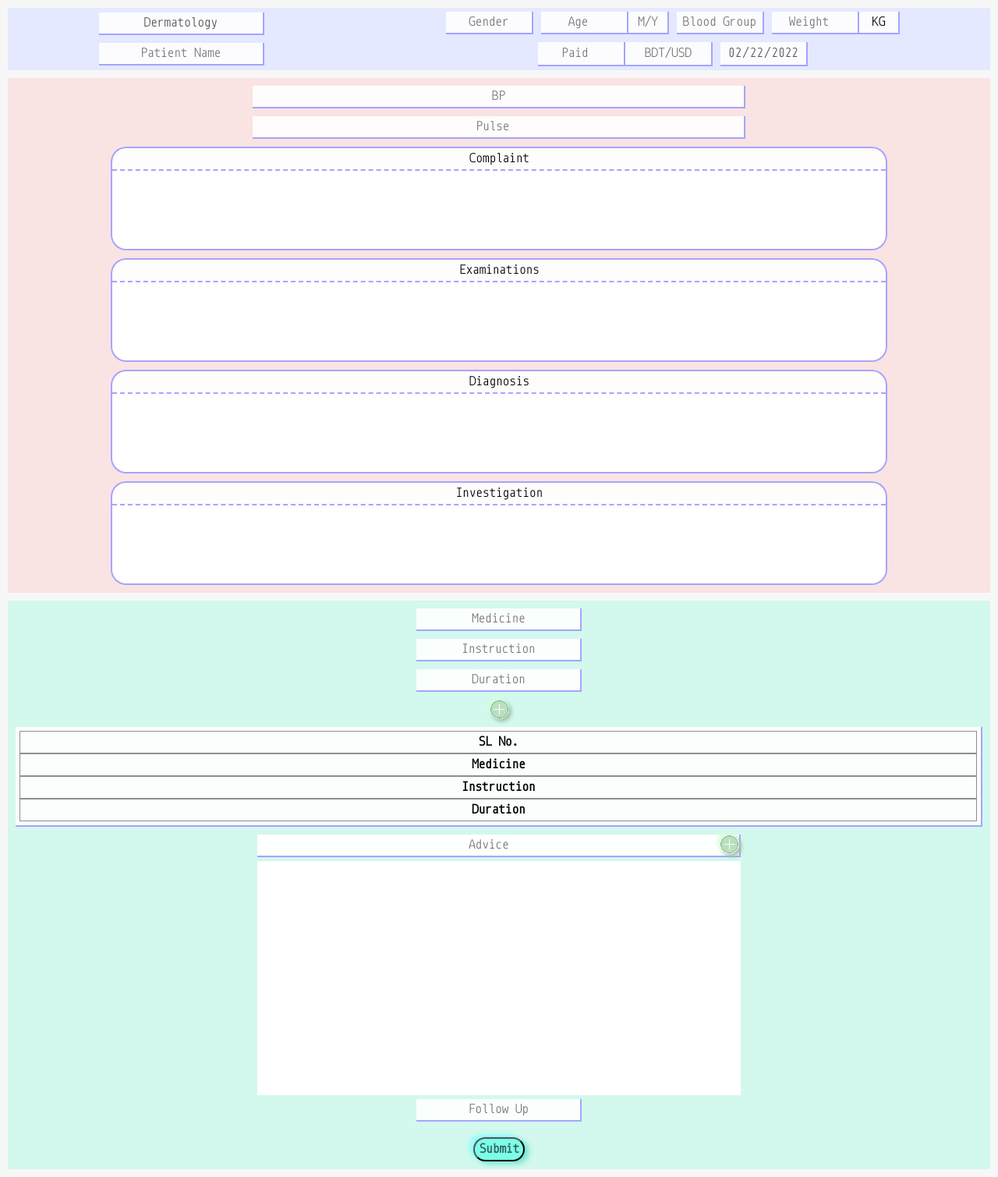
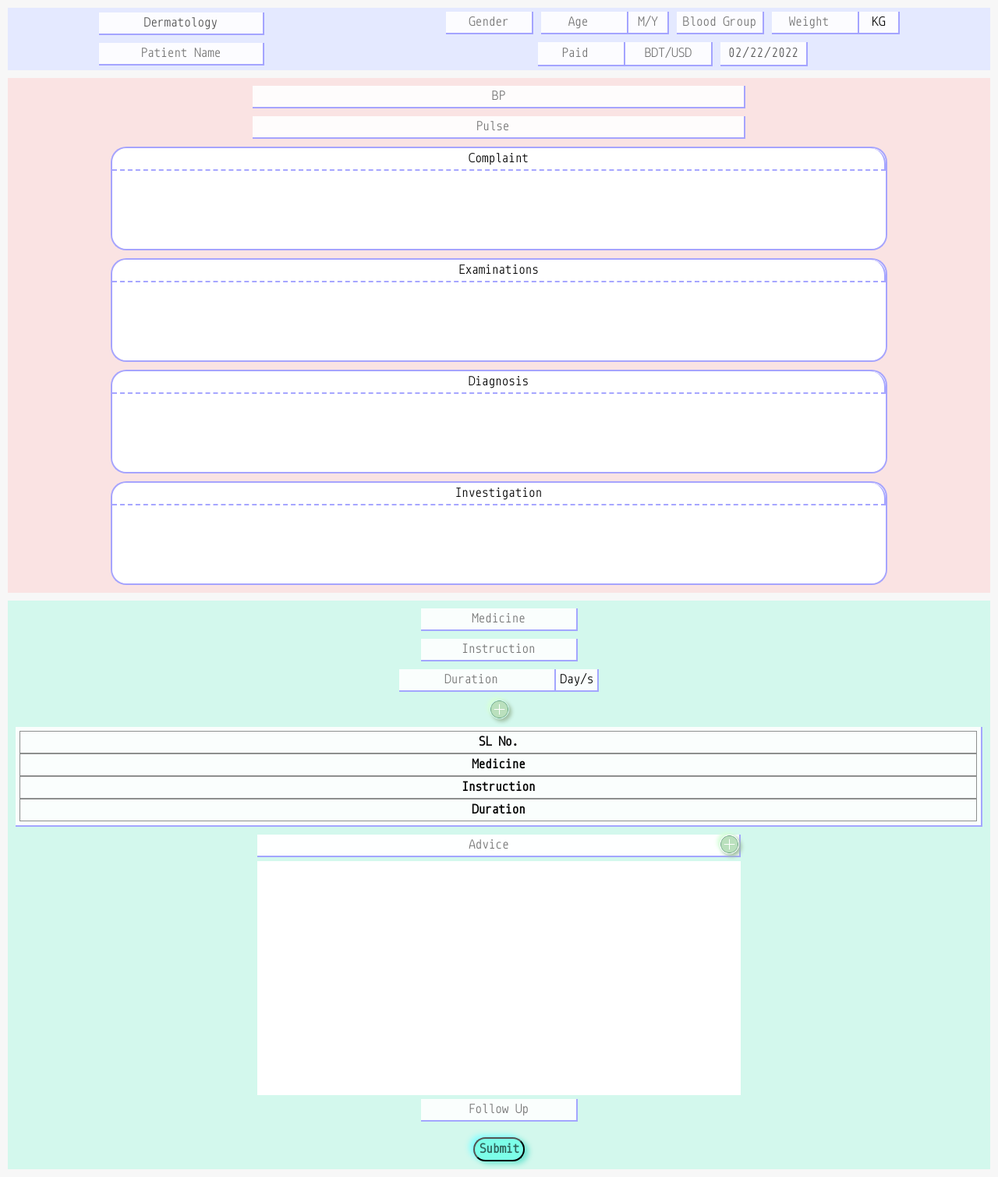
Before and after one commit to 9102alexism/final_year_development_project, a web app: file front_end/doctor/html/prescription.html in a window 1280 px wide. Shown: the part 70-1579 px from the top of the page at 78% size. Run offline with its HTML, style and script files only (its server is not run), Linux system fonts and the light colour scheme; lists and menus that the app fills with data are empty.

Commit message:
duration_alignment_fixed

```diff
--- a/front_end/doctor/css/prescription.css
+++ b/front_end/doctor/css/prescription.css
@@ -165,7 +165,6 @@
     justify-content: center;
     gap: 10px;
 }
-
 #left_section{
     width: 25%;
     display: flex;
@@ -175,7 +174,6 @@
     gap: 10px;
     background-color: var(--result_left_color);
 }
-
 #left_section > input{
     width: 50%;
     padding: 5px;
@@ -185,7 +183,6 @@
     border-bottom: 2px solid var(--border_color);
     background-color: var(--input_color);
 }
-
 #left_section .mini_group{
     width: 80%;
     display: flex;
@@ -196,7 +193,6 @@
     border-radius: 20px;
     background-color: var(--input_color);
 }
-
 #left_section textarea{
     width: 100%;
     height: 100px;
@@ -210,15 +206,15 @@
     border-bottom-left-radius: inherit;
     border-bottom-right-radius: inherit;
 }
-
 #left_section label{
     width: 100%;
     padding: 5px;
     box-sizing: border-box;
     text-align: center;
     border-bottom: 2px dashed var(--border_color);
+    border-top-left-radius: inherit;
+    border-top-right-radius: inherit;
 }
-
 #right_section{
     width: 65%;
     display: flex;
@@ -227,7 +223,6 @@
     gap: 10px;
     background-color: var(--result_right_color);
 }
-
 #right_section .mini_group{
     display: flex;
     justify-content: center;
@@ -235,9 +230,11 @@
     flex-wrap: wrap;
     gap: 10px;
 }
-
-#right_section input{
-    width: 200px;
+#right_section #sub_mini_group{
+    display: flex;
+    flex-wrap: wrap;
+}
+#right_section input, label{
     padding: 5px;
     text-align: center;
     border: none;
@@ -245,48 +242,40 @@
     border-bottom: 2px solid var(--border_color);
     background-color: var(--input_color);
 }
-
 #right_section .mini_group img{
     height: 25px;
     border-radius: 25px;
     box-shadow: var(--add_btn_shadow);
 }
-
 #right_section .mini_group img:active{
     box-shadow: var(--add_btn_shadow_clicked);
 }
-
 #med_tb{
     padding: 5px;
     border-right: 2px solid var(--border_color);
     border-bottom: 2px solid var(--border_color);
     background-color: var(--input_color);
 }
-
 table{
     display: flex;
     flex-direction: column;
 }
-
 tr{
     display: flex;
     /* flex-wrap: wrap; */
     /* justify-content: space-between; */
 }
-
 th, td{
     width: 100%;
     padding: 5px;
     text-align: center;
     border: 1px solid var(--table_border_color);
 }
-
 td:nth-last-child(1){
     border-left: none;
     width: 10%;
     margin: auto;
 }
-
 td > img{
     height: 25px;
     border-radius: 25px;
@@ -295,19 +284,16 @@
 td > img:active{
     box-shadow: var(--del_btn_shadow_clicked);
 }
-
 #others{
     display: flex;
     gap: 5px;
 }
-
 #others_left{
     width: 50%;
     display: flex;
     flex-direction: column;
     gap: 5px;
 }
-
 #adv_btn{
     display: flex;
     border: none;
@@ -315,31 +301,25 @@
     border-bottom: 2px solid var(--border_color);
     background-color: var(--input_color);
 }
-
 #adv_btn:focus-within{
     border: 2px solid var(--advice_btn_focus);
 }
-
 #adv_btn > img{
     height: 25px;
     border-radius: 25px;
     box-shadow: var(--add_btn_shadow);
 }
-
 #adv_btn > img:active{
     box-shadow: var(--add_btn_shadow_clicked);
 }
-
 #adv_btn input{
     border: none;
     width: 100%;
     box-sizing: border-box;
 }
-
 #adv_btn input:focus{
     outline: none !important;
 }
-
 #others_left textarea{
     height: 300px;
     padding: 10px;
@@ -348,7 +328,6 @@
     resize: none;
     box-sizing: border-box;
 }
-
 #others_right{
     width: 50%;
     display: flex;
@@ -357,7 +336,6 @@
     justify-content: center;
     gap: 20px;
 }
-
 button{
     font-weight: bolder;
     padding: 5px;
@@ -369,7 +347,6 @@
 button:active{
     box-shadow: inset 5px 3px 7px #70e5d1, inset -5px -3px 7px #88ffff;
 }
-
 /* media_queries */
 @media only screen and (max-device-width: 800px){
     #left_section, #right_section{
--- a/front_end/doctor/html/prescription.html
+++ b/front_end/doctor/html/prescription.html
@@ -9,7 +9,6 @@
 
         <title>Prescription</title>
     </head>
-
     <body>
         <header>
             <div class="container">
@@ -24,7 +23,6 @@
                 </div>
             </div>
         </header>
-
         <main>
             <div class="container">
                 <form>
@@ -103,8 +101,10 @@
                                 <input list="instructions" name="instruction">
                                 <datalist id="instructions"></datalist>
                                 <!-- durations -->
-                                <input list="durations" name="duration">
-                                <datalist id="durations"></datalist>
+                                <div id="sub_mini_group">
+                                    <input type="number" name="duration" id="duration">
+                                    <label for="duration">Day/s</label>
+                                </div>
                                 <!-- add_medicine -->
                                 <img id="add_med" src="../resources/add.png">
                             </div>
@@ -146,7 +146,6 @@
                 </form>
             </div>
         </main>
-
         <footer></footer>
     </body>
 
--- a/front_end/doctor/js/prescription.js
+++ b/front_end/doctor/js/prescription.js
@@ -8,7 +8,6 @@
     add_adv
     advice
     submit_btn
-
     constructor(){
         this.new_date = new Date()
         this.form = document.forms[0]
@@ -38,7 +37,6 @@
         this.instruction = this.form["instruction"]
         this.duration = this.form["duration"]
 
-
         this.adv = this.form["adv"]
         this.add_adv = document.getElementById("add_advice")
         this.advice = this.form["advice"]
@@ -46,7 +44,6 @@
         this.follow_up = this.form["follow_up"]
         this.submit_btn = document.getElementsByTagName("button")[0]
     }
-
     set_data(){
         // department
         var department_available = ["Dermatology"]
@@ -142,13 +139,6 @@
         }
         this.instruction.placeholder = "Instruction"
 
-        var data_available = ["5days", "1month"]
-        var duration_list = document.getElementById("durations")
-        for(var duration of data_available){
-            var opt = document.createElement("option")
-            opt.value = duration
-            duration_list.appendChild(opt)
-        }
         this.duration.placeholder = "Duration"
 
         var data_available = ["Don't stay on shower for long", "Drink hot water when necessary"]
@@ -160,7 +150,7 @@
         }
         this.adv.placeholder = "Advice"
 
-        var data_available = ["1week", "1month"]
+        var data_available = ["1 week", "1 month"]
         var follow_up_list = document.getElementById("follow_ups")
         for(var follow_up of data_available){
             var opt = document.createElement("option")
@@ -169,7 +159,6 @@
         }
         this.follow_up.placeholder = "Follow Up"
     }
-
     textarea_bullet(event){
         // special_thanks => https://stackoverflow.com/a/57042927
         var bullet = "\u2022"
@@ -185,13 +174,13 @@
             target.selectionEnd = selectionStart + `${bullet} `.length
         }
     }
-
     add_medicine(){
         var form = document.forms[0]
 
         if(form["medicine"].value){
             if(form["instruction"].value){
                 if(form["duration"].value){
+                    if(parseInt(form["duration"].value) > 0 && parseInt(form["duration"].value) <= 365){
                         var form = document.forms[0]
                         var table = form.getElementsByTagName("table")[0]
                         var row_count = table.tBodies[0].rows.length + 1
@@ -215,19 +204,19 @@
                         form["instruction"].value = ""
                         form["duration"].value = ""
                     }
+                    else alert("Duration Range 0-365"); form["duration"].focus()
+                }
                 else form["duration"].focus()
             }
             else form["instruction"].focus()
         }
         else form["medicine"].focus()
     }
-
     rem_medicine(event){
         if (event.target.className === "rem_med"){
             event.target.closest("tr").remove()
         }
     }
-
     add_advice(event){
         var bullet = "\u2022"
 
@@ -244,7 +233,6 @@
             adv.value = ""
         }
     }
-
     static name_validation(_name){
         if(_name.value){
             var regex = /^[A-Z][a-zA-Z]{3,}(?: [A-Z][a-zA-Z]*){0,2}$/
@@ -262,7 +250,6 @@
             return null
         }
     }
-
     static gender_validation(_gender){
         if(_gender.value){
             if(_gender.value != "Male" && _gender.value != "Female"){
@@ -279,7 +266,6 @@
             return null
         }
     }
-
     static age_validation(_age){
         if(parseInt(_age.value)){
             var value = parseInt(_age.value)
@@ -297,7 +283,6 @@
             return null
         }
     }
-
     static age_type_validation(_type){
         if(_type.value){
             if(_type.value != "M" && _type.value != "Y"){
@@ -314,7 +299,6 @@
             return null
         }
     }
-
     static blood_group_validation(_group){
         if(_group.value){
             if(_group.value != "A+" && _group.value != "A-" && _group.value != "B+" && _group.value != "B-" && _group.value != "O+" && _group.value != "O-" && _group.value != "AB+" && _group.value != "AB-"){
@@ -331,7 +315,6 @@
             return null
         }
     }
-
     static weight_validation(_weight){
         if(_weight.value){
             var value = parseInt(_weight.value)
@@ -349,7 +332,6 @@
             return null
         }
     }
-
     static payment_validation(_paid){
         if(_paid.value){
             var value = parseInt(_paid.value)
@@ -367,7 +349,6 @@
             return null
         }
     }
-
     static currency_validation(_currency){
         if(_currency.value){
             if(_currency.value != "BDT" && _currency.value != "USD"){
@@ -384,7 +365,6 @@
             return null
         }
     }
-
     static bp_validation(_bp){
         if(_bp.value){
             _bp.value = _bp.value.split(" ").join("")
@@ -403,7 +383,6 @@
         }
         return null
     }
-
     static pulse_validation(_pulse){
         if(_pulse.value){
             var value = parseInt(_pulse.value)
@@ -417,7 +396,6 @@
         }
         return null
     }
-
     static complaint_validation(_complaint){
         if(_complaint.value){
             var bullet = "\u2022"
@@ -440,7 +418,6 @@
             return null
         }
     }
-
     static examinations_validation(_examinations){
         if(_examinations.value){
             var bullet = "\u2022"
@@ -463,7 +440,6 @@
             return null
         }
     }
-
     static diagnosis_validation(_diagnosis){
         if(_diagnosis.value){
             var bullet = "\u2022"
@@ -486,7 +462,6 @@
             return null
         }
     }
-
     static investigation_validation(_investigation){
         if(_investigation.value){
             var bullet = "\u2022"
@@ -505,7 +480,6 @@
         }
         return null
     }
-
     static advice_validation(_advice){
         if(_advice.value){
             var bullet = "\u2022"
@@ -524,7 +498,6 @@
         }
         return null
     }
-
     static follow_up_validation(_follow_up){
         if(_follow_up.value){
             var regex = /^[a-zA-Z0-9-']+( [a-zA-Z0-9-']+)*$/
@@ -538,7 +511,6 @@
         }
         return null
     }
-
     static table_validation(_table){
         if(_table.rows.length > 0){
             var arr = []
@@ -572,7 +544,6 @@
             return null
         }
     }
-
     parse_form(event){
         // // general_approach
         // form.method = "post"
```
Lines whose indentation alone changed are shown as unchanged.
